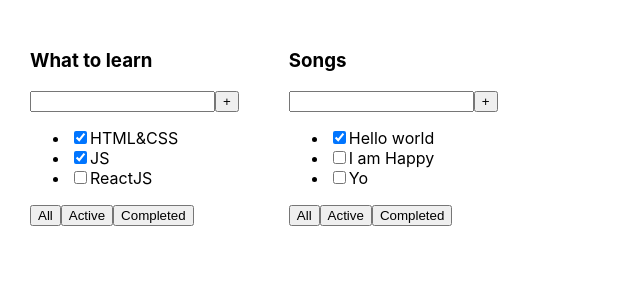
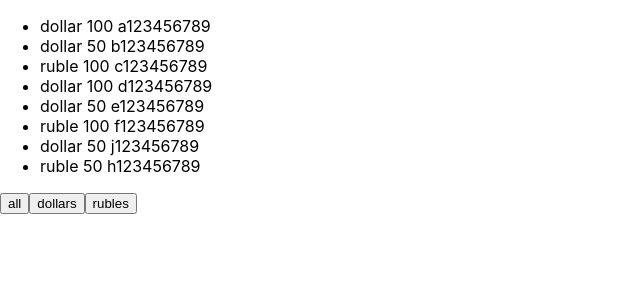
Before and after one commit to MariaStepanyan/microtasks, a React (Create React App) app: page / in a window 1280 px wide. Shown: the top 300 px of the page, without its empty margins (0-640 px from the left). Built offline with nearby package versions, Linux system fonts and the light colour scheme.

Commit message:
microtasks

```diff
--- a/src/App.tsx
+++ b/src/App.tsx
@@ -1,24 +1,109 @@
-import React from 'react'
-import './App.css'
-import { TasksType, Todolist } from './Todolist'
+import React, { useState } from 'react'
+import { Rate } from './Rate'
+
+type FilterType = 'all' | 'dollars' | 'rubles'
 
 function App() {
-  const tasks1: Array<TasksType> = [
-    { id: 1, title: 'HTML&CSS', isDone: true },
-    { id: 2, title: 'JS', isDone: true },
-    { id: 3, title: 'ReactJS', isDone: false },
-  ]
-  const tasks2: Array<TasksType> = [
-    { id: 1, title: 'Hello world', isDone: true },
-    { id: 2, title: 'I am Happy', isDone: false },
-    { id: 3, title: 'Yo', isDone: false },
-  ]
+  const [money, setMoney] = useState([
+    { banknote: 'dollar', nominal: 100, number: 'a123456789' },
+    { banknote: 'dollar', nominal: 50, number: 'b123456789' },
+    { banknote: 'ruble', nominal: 100, number: 'c123456789' },
+    { banknote: 'dollar', nominal: 100, number: 'd123456789' },
+    { banknote: 'dollar', nominal: 50, number: 'e123456789' },
+    { banknote: 'ruble', nominal: 100, number: 'f123456789' },
+    { banknote: 'dollar', nominal: 50, number: 'j123456789' },
+    { banknote: 'ruble', nominal: 50, number: 'h123456789' },
+  ])
+
+  const [filter, setfilter] = useState<FilterType>('all')
+  let currentMoney = money
+  if (filter === 'rubles') {
+    currentMoney = money.filter(
+      (filteredMoney) => filteredMoney.banknote === 'ruble'
+    )
+  }
+  if (filter === 'dollars') {
+    currentMoney = money.filter(
+      (filteredMoney) => filteredMoney.banknote === 'dollar'
+    )
+  }
+  const onClickFilterHandler = (buttonName: FilterType) => {
+    setfilter(buttonName)
+  }
   return (
-    <div className="App">
-      <Todolist title="What to learn" tasks = {tasks1}/>
-      <Todolist title="Songs" tasks = {tasks2}/>
-    </div>
+    <>
+      <Rate onClickFilterHandler = {onClickFilterHandler} currentMoney = {currentMoney}/>
+    </>
   )
 }
 
 export default App
+
+// microtask for useState
+
+// function App() {
+//   let [a, setA] = useState(1)
+//   const onClickHandler = () => {
+//     setA(++a)
+//   }
+
+//   const onClickHandlerReset = () => {
+//     setA(a=0)
+//   }
+
+//   return (
+//     <div className="App">
+//       <h1>{a}</h1>
+//       <button onClick={onClickHandler}>number</button>
+//       <button onClick={onClickHandlerReset}>0</button>
+//     </div>
+//   )
+// }
+
+// export default App
+
+//microtask for button
+
+// function App() {
+//   const foo1 = () => {
+//     console.log(100200)
+//   }
+//   const foo2 = (num: number) => {
+//     console.log(num)
+//   }
+//   return (
+//     <div className="App">
+//       <button onClick={foo1}>1</button>
+//       <button onClick={(event) => foo2(100200)}>2</button>
+//     </div>
+//   )
+// }
+
+// export default App
+
+//microtask for NewComponent
+
+// import React, {useState} from 'react';
+// import { NewComponent } from './NewComponent';
+
+// function App() {
+//     const [students, setStudents] = useState([
+//             {id: 1, name: "James", age: 8},
+//             {id: 2, name: "Robert", age: 18},
+//             {id: 3, name: "John", age: 28},
+//             {id: 4, name: "Michael", age: 38},
+//             {id: 5, name: "William", age: 48},
+//             {id: 6, name: "David", age: 58},
+//             {id: 7, name: "Richard", age: 68},
+//             {id: 8, name: "Joseph", age: 78},
+//             {id: 9, name: "Thomas", age: 88},
+//             {id: 10, name: "Charles", age: 98},
+//             {id: 11, name: "Christopher", age: 100},
+//         ]
+//     )
+//     return (
+//         <NewComponent students={students}/>
+//     );
+// }
+
+// export default App;
--- a/src/Button.tsx
+++ /dev/null
@@ -1,9 +0,0 @@
-import React, { FC } from 'react'
-
-type ButtonPropstype = {
-  text: string
-}
-
-export const Button: FC<ButtonPropstype> = ({ text }) => {
-  return <button>{text}</button>
-}
--- /dev/null
+++ b/src/NewComponent.tsx
@@ -0,0 +1,44 @@
+type StudentType = {
+  id: number
+  name: string
+  age: number
+}
+
+type NewComponentPropsType = {
+  students: Array<StudentType>
+}
+
+export const NewComponent = (props: NewComponentPropsType) => {
+  const topCars = [
+    { manufacturer: 'BMW', model: 'X5' },
+    { manufacturer: 'Mersedes', model: 'MLS' },
+    { manufacturer: 'Audi', model: 'Q7' },
+  ]
+  return (
+    <>
+      <ul>
+        {props.students.map((student, index) => {
+          debugger
+          return (
+            <li key={student.id}>
+              <span>{student.name}</span>
+              <span> age: {student.age}</span>
+            </li>
+          )
+        })}
+
+        <table>
+          {topCars.map((item, index) => {
+            return (
+              <tr key={index}>
+                <th>{++index}</th>
+                <td>{item.manufacturer}</td>
+                <td> model: {item.model}</td>
+              </tr>
+            )
+          })}
+        </table>
+      </ul>
+    </>
+  )
+}
--- /dev/null
+++ b/src/Rate.tsx
@@ -0,0 +1,32 @@
+type CurrentMoneyType = {
+  banknote: string
+  nominal: number
+  number: string
+}
+
+type RatePropsType = {
+  onClickFilterHandler: Function
+  currentMoney: Array<CurrentMoneyType>
+}
+
+export const Rate = (props: RatePropsType) => {
+  const {onClickFilterHandler, currentMoney} = props
+  return (
+    <>
+      <ul>
+        {currentMoney.map((objFromMoneyArr: CurrentMoneyType, index: number) => {
+          return (
+            <li key={index}>
+              <span>{objFromMoneyArr.banknote}</span>
+              <span> {objFromMoneyArr.nominal}</span>
+              <span> {objFromMoneyArr.number}</span>
+            </li>
+          )
+        })}
+      </ul>
+      <button onClick={() => onClickFilterHandler('all')}>all</button>
+      <button onClick={() => onClickFilterHandler('dollars')}>dollars</button>
+      <button onClick={() => onClickFilterHandler('rubles')}>rubles</button>
+    </>
+  )
+}
--- a/src/Todolist.tsx
+++ /dev/null
@@ -1,42 +0,0 @@
-import React, { FC } from 'react'
-import { Button } from './Button'
-
-export type TasksType = {
-  id: number
-  title: string
-  isDone: boolean
-}
-
-type TodolistPropsType = {
-  title: string
-  tasks: Array<TasksType>
-}
-
-export const Todolist: FC<TodolistPropsType> = ({ title, tasks }) => {
-  const tasksItems: JSX.Element = tasks.length !== 0
-  ? <ul>{tasks.map((task) => {
-      return (
-        <li>
-          <input type="checkbox" checked={task.isDone} />
-          <span>{task.title}</span>
-        </li>
-      )
-    })}</ul> : <span>Давай, до свидания</span>
-
-
-  return (
-    <div>
-      <h3>{title}</h3>
-      <div>
-        <input />
-        <Button text="+" />
-      </div>
-      {tasksItems}
-      <div>
-        <Button text="All" />
-        <Button text="Active" />
-        <Button text="Completed" />
-      </div>
-    </div>
-  )
-}
```
Also changed, not shown: 1 other file (tests, documents, lock files or other folders).
